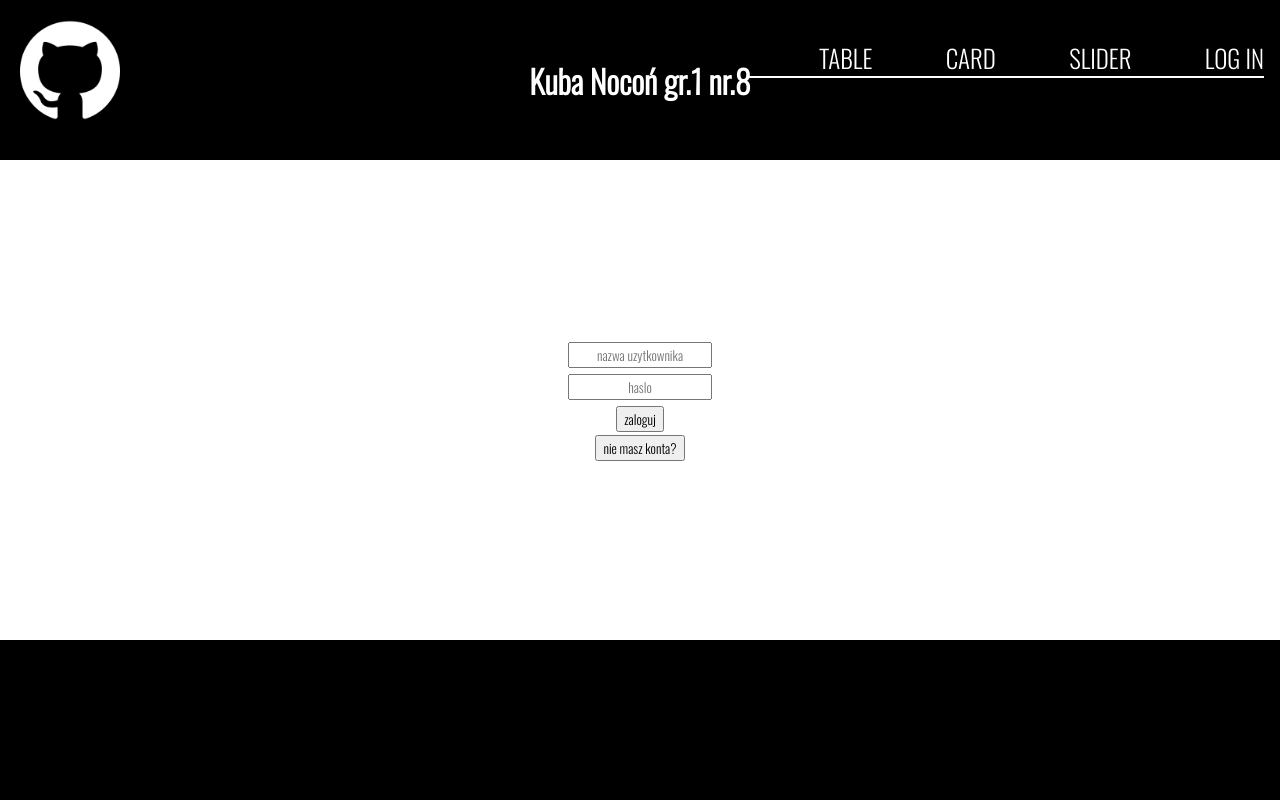
After one commit to 3ti-2020/crud-wiele-do-wielu-kuba-nocon, a PHP site: page /log.php in a window 1280 px wide. The commit adds this page. Run offline with PHP 8.4, Linux system fonts and the light colour scheme.

Commit message:
Add files via upload

```diff
--- a/card.html
+++ b/card.html
@@ -21,7 +21,7 @@
           <li><a href="index.php">TABLE</a></li>
           <li><a href="card.html">CARD</a></li>
           <li><a href="#">SLIDER</a></li>
-          <li><a href="#">LOG IN</a></li>
+          <li><a href="log.php">LOG IN</a></li>
         </ul>
       </nav>
 
--- /dev/null
+++ b/log.php
@@ -0,0 +1,73 @@
+<!DOCTYPE html>
+<html lang="en">
+<head>
+    <meta charset="UTF-8">
+    <meta name="viewport" content="width=device-width, initial-scale=1.0">
+    <title>Kuba Nocoń</title>
+    <link rel="stylesheet" href="styleABC.css">
+</head>
+<body>
+    <div class="container">
+    <div class="head">
+
+    <h1 class="name">Kuba Nocoń gr.1 nr.8</h1>
+
+    <a class="github-logo" href="https://github.com/3ti-2020/crud-wiele-do-wielu-kuba-nocon">
+    <img class="github-logo" src="github.png" alt="github.com - odnośnik">
+    </a>
+
+    <nav>
+        <ul>
+          <li><a href="index.php">TABLE</a></li>
+          <li><a href="card.html">CARD</a></li>
+          <li><a href="#">SLIDER</a></li>
+          <li><a href="log.php">LOG IN</a></li>
+        </ul>
+      </nav>
+
+
+    </div>
+    <div class="main">
+
+    <?php
+            session_start();
+            if(!isset($_SESSION['zalogowano'])){
+                ?>
+                    <form action="uwierzytelnianie.php" method="post" class="zaloguj">
+                        <input type="text" name="user" placeholder="nazwa uzytkownika">
+                        <input type="password" name="haslo" placeholder="haslo">
+                        <input class="zaloguj" type="submit" value="zaloguj">
+                    </form>
+                    <form action="rejestracja.php" method="post" class="zarejestrujForm">
+                        <input type="text" name="user" placeholder="nowa nazwa uzytkownika">
+                        <input type="password" name="haslo" placeholder="nowe haslo">
+                        <input class="zarejestruj" type="submit" value="utwórz nowe konto">
+                    </form>
+                    <button class="newAccount">nie masz konta?</button>
+                    <button class="oldAccount">wróć do logowania</button>
+                <?php
+            }else{
+                echo("Witaj ".$_SESSION['user']."!")
+                ?>
+                    <form action="uwierzytelnianie.php" method="get">
+                        <input type="hidden" name="akcja" value="wyloguj">
+                        <input type="submit" value="wyloguj">
+                    </form>
+                <?php
+            }
+            if(isset($_SESSION['fail'])){
+            ?>
+                <p>niepoprawne dane</p>
+            <?php
+            }
+            ?>
+
+    </div>
+    <div class="footer">
+
+
+        </div>
+</div>
+</body>
+<script src="main-log.js"></script>
+</html>
--- /dev/null
+++ b/main-log.js
@@ -0,0 +1,23 @@
+const newAccount = document.querySelector(".newAccount");
+const oldAccount = document.querySelector(".oldAccount");
+const zarejestruj = document.querySelector(".zarejestruj");
+const zarejestrujForm = document.querySelector(".zarejestrujForm");
+const zaloguj = document.querySelector(".zaloguj");
+
+console.log(newAccount);
+
+newAccount.addEventListener("click", function(){
+    zarejestruj.style.display = "block";
+    zarejestrujForm.style.display = "flex";
+    zaloguj.style.display = "none";
+    newAccount.style.display = "none";
+    oldAccount.style.display = "block";
+})
+
+oldAccount.addEventListener("click", function(){
+    zarejestruj.style.display = "none";
+    zarejestrujForm.style.display = "none";
+    zaloguj.style.display = "flex";
+    newAccount.style.display = "block";
+    oldAccount.style.display = "none";
+})
--- a/styleABC.css
+++ b/styleABC.css
@@ -36,6 +36,7 @@
     justify-content: center;
     align-items: center;
     font-family: 'Oswald', sans-serif;
+    flex-direction: column;
 }
 .footer{
     background-color: black;
@@ -294,3 +295,12 @@ display: flex;
               transform-origin: 50% 100%;
     }
   }
+  button{
+    font-family: 'Oswald', sans-serif;
+  }
+  .zarejestrujForm{
+    display: none;
+  }
+  .oldAccount{
+    display: none;
+  }
```
Also changed, not shown: index.php (+13 -2 lines), rejestracja.php (added, +26 -0 lines), uwierzytelnianie.php (added, +31 -0 lines).
